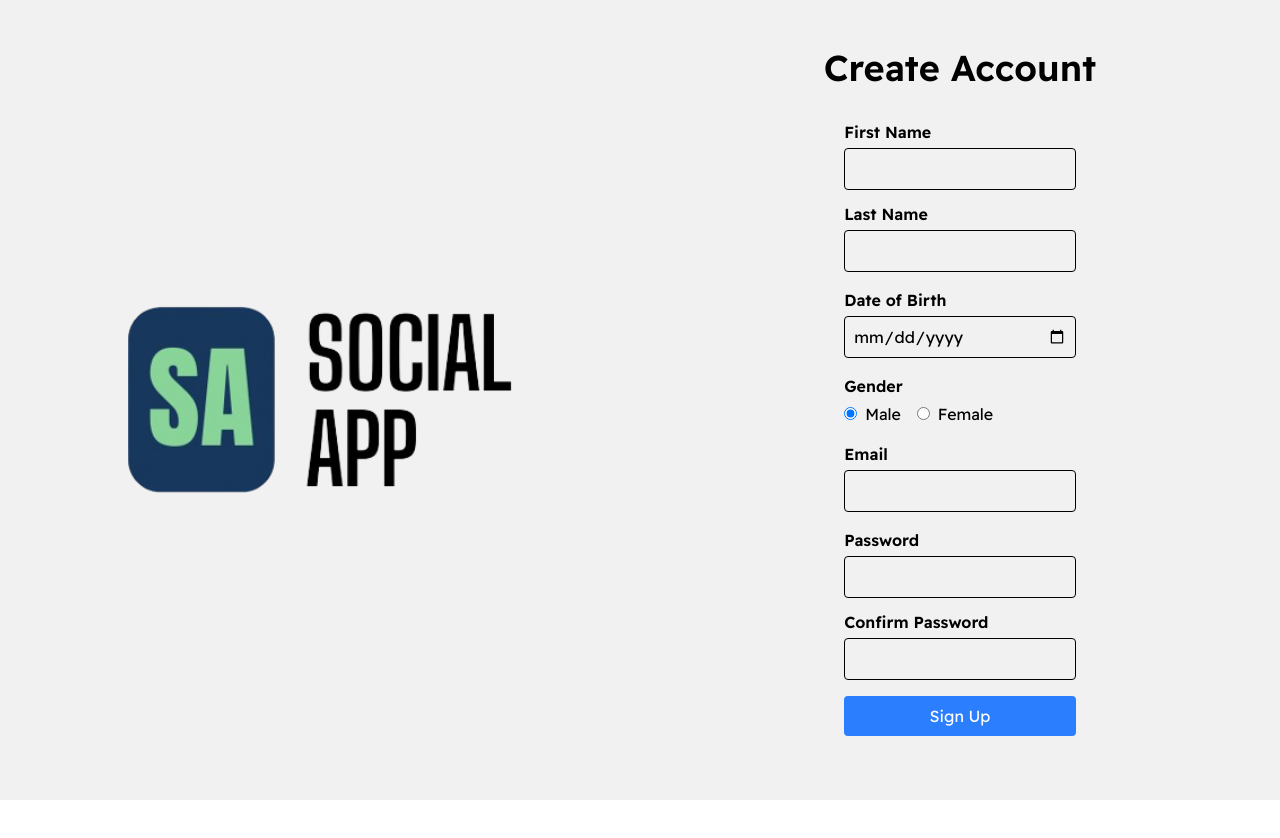
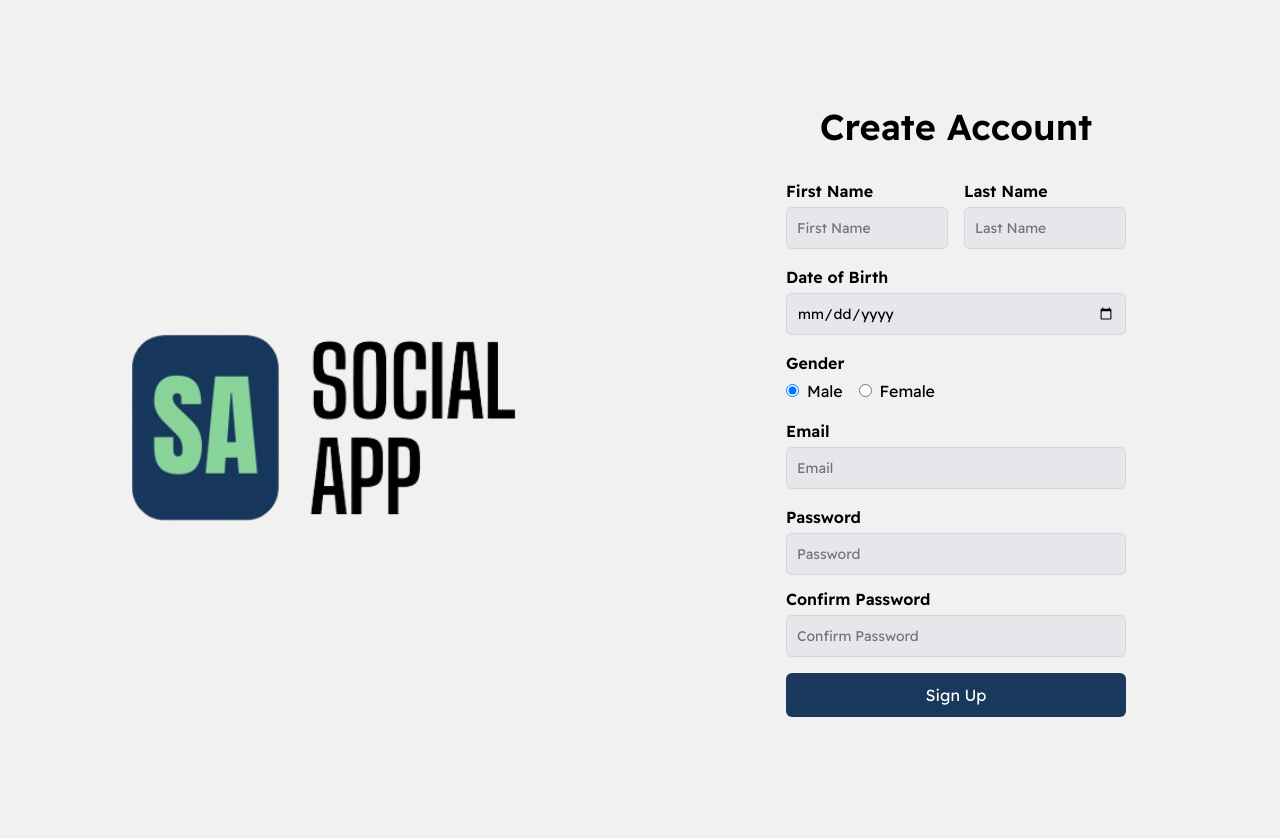
Before and after one commit to mandouro-22/social-media-mini, a React (Vite) app: page /register in a window 1280 px wide. Shown: the top 838 px of the page. Before the commit the page ends 800 px from the top, so only its background shows below. Built offline with nearby package versions, Linux system fonts and the light colour scheme.

Commit message:
Implement sign up section design and schema Validation ✅

```diff
--- a/src/locales/ar/ar.json
+++ b/src/locales/ar/ar.json
@@ -9,5 +9,22 @@
   "Password must be at least 6 characters": "يجب أن تكون كلمة المرور على الأقل 6 أحرف",
   "Forgot Password?": "هل نسيت كلمة المرور؟",
   "Create Account": "إنشاء حساب",
-  "SignUp": "'سجل'"
+  "First Name": "الاسم الأول",
+  "Last Name": "الاسم الأخير",
+  "Date of Birth": "تاريخ الميلاد",
+  "Gender": "الجنس",
+  "Male": "ذكر",
+  "Female": "أنثى",
+  "Confirm Password": "تأكيد كلمة المرور",
+  "Sign Up": "تسجيل",
+  "FirstName Required": "الاسم الأول مطلوب",
+  "LastName Required": "الاسم الاخير مطلوب",
+  "Invalid Gender": "اختيار الجنس غير صحيح",
+  "Gender Required": "الجنس مطلوب",
+  "Invalid Email": "تنسيق البريد الإلكتروني غير صحيح",
+  "Email Required": "البريد الإلكتروني مطلوب",
+  "Password must be at least 8 characters": "يجب أن تكون كلمة المرور 8 أحرف على الأقل",
+  "Password Required": "كلمة المرور مطلوبة",
+  "Password Mis Match": "كلمتا المرور غير متطابقتين",
+  "Confirm Password Required": "تأكيد كلمة المرور مطلوب"
 }
--- a/src/locales/en/en.json
+++ b/src/locales/en/en.json
@@ -4,11 +4,27 @@
   "Password": "Password",
   "Email": "Email",
   "Email Address": "Email Address or Phone Number",
-
   "This field is required": "This field is required",
   "Invalid email": "Invalid email",
   "Password must be at least 6 characters": "Password must be at least 6 characters",
   "Forgot Password?": "Forgot Password?",
   "Create Account": "Create Account",
-  "SignUp": "SignUp"
+  "First Name": "First Name",
+  "Last Name": "Last Name",
+  "Date of Birth": "Date of Birth",
+  "Gender": "Gender",
+  "Male": "Male",
+  "Female": "Female",
+  "Confirm Password": "Confirm Password",
+  "Sign Up": "Sign Up",
+  "FirstName Required": "First name is required",
+  "LastName Required": "Last name is required",
+  "Invalid Gender": "Invalid gender selection",
+  "Gender Required": "Gender is required",
+  "Invalid Email": "Invalid email format",
+  "Email Required": "Email is required",
+  "Password must be at least 8 characters": "Password must be at least 8 characters",
+  "Password Required": "Password is required",
+  "Password Mis Match": "Passwords do not match",
+  "Confirm Password Required": "Confirm password is required"
 }
--- a/src/pages/auth/login/login.tsx
+++ b/src/pages/auth/login/login.tsx
@@ -72,7 +72,8 @@ export default function Login() {
             </h1>
             <form
               onSubmit={formik.handleSubmit}
-              className="mt-8 mb-4 w-full md:w-[85%]">
+              className="mt-8 mb-4 w-full md:w-[85%]"
+            >
               <div className="flex flex-col">
                 <label htmlFor="email" className="text-lg mb-2">
                   {t("Email")}
@@ -142,7 +143,7 @@ export default function Login() {
                   <span>{t("Create Account")}</span>
                   <Link to="/register">
                     <p className="underline hover:text-gray-800">
-                      {t("SignUp")}
+                      {t("Sign Up")}
                     </p>
                   </Link>
                 </div>
--- a/src/pages/auth/signUp/signUp.tsx
+++ b/src/pages/auth/signUp/signUp.tsx
@@ -2,6 +2,8 @@ import { useFormik } from "formik";
 import { useTranslation } from "react-i18next";
 import logo from "../../../assets/imgs/logo.png";
 import { signUpSchema } from "../../../validation";
+import { Button } from "../../../components/common";
+import { useState } from "react";
 
 interface InitialValues {
   firstName: string;
@@ -24,20 +26,23 @@ const initialValues: InitialValues = {
 };
 
 export default function SignUp() {
+  const [loading, setLoading] = useState<boolean>(false);
   const { t } = useTranslation();
   const formik = useFormik({
     initialValues,
     validationSchema: () => signUpSchema(t),
     onSubmit: (values) => {
       // handle form submission
+      setLoading(true);
       console.log(values);
+      setLoading(false);
     },
   });
   return (
     <section>
-      <div className="container mx-auto px-2">
+      <div className="container mx-auto px-2 max-sm:py-12 py-4">
         <div className="grid lg:grid-cols-2 grid-cols-1 gap-10 lg:gap-4 h-screen place-content-center">
-          <div className="w-full max-sm:my-6 flex items-center justify-center">
+          <div className="w-full max-sm:my-6 hidden sm:flex items-center justify-center ">
             <img
               src={logo}
               alt="logo"
@@ -45,34 +50,52 @@ export default function SignUp() {
               loading="lazy"
             />
           </div>
-          <div className="w-full max-sm:my-6 flex items-center justify-center">
-            <div className="flex items-center flex-col">
+          <div className="w-full max-sm:my-6 flex items-center justify-center py-6">
+            <div className="flex items-center flex-col max-sm:w-full">
               <h1 className="text-center text-2xl md:text-4xl font-semibold">
                 {t("Create Account")}
               </h1>
               <form
                 onSubmit={formik.handleSubmit}
-                className="mt-8 mb-4 w-full md:w-[85%]">
-                <div className="flex flex-col mb-4">
-                  <label className="mb-1 font-semibold">First Name</label>
+                className="mt-8 mb-4 w-full md:w-[85%]"
+              >
+                <div className="flex max-sm:flex-col items-center gap-4 mb-4">
+                  <div className="flex flex-col w-full">
+                    <label className="mb-1 font-semibold">
+                      {t("First Name")}
+                    </label>
                     <input
                       type="text"
-                    className="border p-2 rounded"
+                      className={`bg-gray-200 text-black rounded-md p-2.5 w-full text-sm border ${
+                        formik.errors.firstName && formik.touched.firstName
+                          ? "border-red-500"
+                          : "border-gray-300"
+                      } outline-0`}
                       {...formik.getFieldProps("firstName")}
                       name="firstName"
+                      placeholder={t("First Name")}
                     />
                     {formik.touched.firstName && formik.errors.firstName && (
                       <div className="text-red-500 text-sm">
                         {formik.errors.firstName}
                       </div>
                     )}
+                  </div>
 
-                  <label className="mt-3 mb-1 font-semibold">Last Name</label>
+                  <div className="flex flex-col w-full">
+                    <label className="mb-1 font-semibold">
+                      {t("Last Name")}
+                    </label>
                     <input
                       type="text"
-                    className="border p-2 rounded"
+                      className={`bg-gray-200 text-black rounded-md w-full p-2.5 text-sm border ${
+                        formik.errors.lastName && formik.touched.lastName
+                          ? "border-red-500"
+                          : "border-gray-300"
+                      } outline-0`}
                       {...formik.getFieldProps("lastName")}
                       name="lastName"
+                      placeholder={t("Last Name")}
                     />
                     {formik.touched.lastName && formik.errors.lastName && (
                       <div className="text-red-500 text-sm">
@@ -80,15 +103,23 @@ export default function SignUp() {
                       </div>
                     )}
                   </div>
+                </div>
 
                 {/* Date of Birth */}
                 <div className="flex flex-col mb-4">
-                  <label className="mb-1 font-semibold">Date of Birth</label>
+                  <label className="mb-1 font-semibold">
+                    {t("Date of Birth")}
+                  </label>
                   <input
                     type="date"
-                    className="border p-2 rounded"
+                    className={`bg-gray-200 text-black rounded-md p-2.5 text-sm border ${
+                      formik.errors.dateOfBirth && formik.touched.dateOfBirth
+                        ? "border-red-500"
+                        : "border-gray-300"
+                    } outline-0`}
                     {...formik.getFieldProps("dateOfBirth")}
                     name="dateOfBirth"
+                    placeholder={t("Date Of Brith")}
                   />
                   {formik.touched.dateOfBirth && formik.errors.dateOfBirth && (
                     <div className="text-red-500 text-sm">
@@ -99,7 +130,8 @@ export default function SignUp() {
 
                 {/* Gender */}
                 <div className="flex flex-col mb-4">
-                  <label className="mb-1 font-semibold">Gender</label>
+                  <label className="mb-1 font-semibold">{t("Gender")}</label>
+                  <div className="flex items-center gap-6">
                     <div className="flex gap-4">
                       <label>
                         <input
@@ -108,9 +140,9 @@ export default function SignUp() {
                           value="male"
                           checked={formik.values.gender === "male"}
                           onChange={formik.handleChange}
-                        className="mr-2"
+                          className="ltr:mr-2 rtl:ml-2 peer-checked:bg-blue-800 focus:bg-blue-800"
                         />
-                      Male
+                        {t("Male")}
                       </label>
                       <label>
                         <input
@@ -119,10 +151,11 @@ export default function SignUp() {
                           value="female"
                           checked={formik.values.gender === "female"}
                           onChange={formik.handleChange}
-                        className="mr-2"
+                          className="ltr:mr-2 rtl:ml-2 peer-checked:bg-blue-800 focus:bg-blue-800"
                         />
-                      Female
+                        {t("Female")}
                       </label>
+                    </div>
                   </div>
                   {formik.touched.gender && formik.errors.gender && (
                     <div className="text-red-500 text-sm">
@@ -133,12 +166,17 @@ export default function SignUp() {
 
                 {/* Email */}
                 <div className="flex flex-col mb-4">
-                  <label className="mb-1 font-semibold">Email</label>
+                  <label className="mb-1 font-semibold">{t("Email")}</label>
                   <input
                     type="email"
-                    className="border p-2 rounded"
+                    className={`bg-gray-200 text-black rounded-md p-2.5 text-sm border ${
+                      formik.errors.email && formik.touched.email
+                        ? "border-red-500"
+                        : "border-gray-300"
+                    } outline-0`}
                     {...formik.getFieldProps("email")}
                     name="email"
+                    placeholder={t("Email")}
                   />
                   {formik.touched.email && formik.errors.email && (
                     <div className="text-red-500 text-sm">
@@ -148,28 +186,43 @@ export default function SignUp() {
                 </div>
 
                 {/* Password & Confirm Password */}
-                <div className="flex flex-col mb-4">
-                  <label className="mb-1 font-semibold">Password</label>
+                <div className="flex flex-col md:justify-center mb-4">
+                  <div className="flex flex-col">
+                    <label className="mb-1 font-semibold">
+                      {t("Password")}
+                    </label>
                     <input
                       type="password"
-                    className="border p-2 rounded"
+                      className={`bg-gray-200 text-black rounded-md p-2.5 text-sm border ${
+                        formik.errors.password && formik.touched.password
+                          ? "border-red-500"
+                          : "border-gray-300"
+                      } outline-0`}
                       {...formik.getFieldProps("password")}
                       name="password"
+                      placeholder={t("Password")}
                     />
                     {formik.touched.password && formik.errors.password && (
                       <div className="text-red-500 text-sm">
                         {formik.errors.password}
                       </div>
                     )}
+                  </div>
 
                   <label className="mt-3 mb-1 font-semibold">
-                    Confirm Password
+                    {t("Confirm Password")}
                   </label>
                   <input
                     type="password"
-                    className="border p-2 rounded"
+                    className={`bg-gray-200 text-black rounded-md p-2.5 text-sm border ${
+                      formik.errors.confirmPassword &&
+                      formik.touched.confirmPassword
+                        ? "border-red-500"
+                        : "border-gray-300"
+                    } outline-0`}
                     {...formik.getFieldProps("confirmPassword")}
                     name="confirmPassword"
+                    placeholder={t("Confirm Password")}
                   />
                   {formik.touched.confirmPassword &&
                     formik.errors.confirmPassword && (
@@ -180,11 +233,15 @@ export default function SignUp() {
                 </div>
 
                 {/* Submit Button */}
-                <button
+                <div className="w-full">
+                  <Button
                     type="submit"
-                  className="bg-blue-500 text-white px-4 py-2 rounded hover:bg-blue-600 w-full">
-                  Sign Up
-                </button>
+                    name={t("Sign Up")}
+                    disabled={loading || !formik.isValid}
+                    loading={loading}
+                    className="w-full my-4 py-2.5 bg-[#19385c] hover:bg-[#122a46] flex items-center justify-center transition-colors duration-200 text-white rounded-md cursor-pointer"
+                  />
+                </div>
               </form>
             </div>
           </div>
--- a/src/routers/routes.tsx
+++ b/src/routers/routes.tsx
@@ -7,7 +7,7 @@ export function Pages() {
   return (
     <Router>
       <div
-        className="bg-[#f1f1f1] w-full min-h-screen"
+        className="bg-[#f1f1f1] w-full min-h-screen py-3 px-2 h-full"
         dir={language === "ar" ? "rtl" : "ltr"}
       >
         <Routes>
```
Lines whose indentation alone changed are shown as unchanged.
